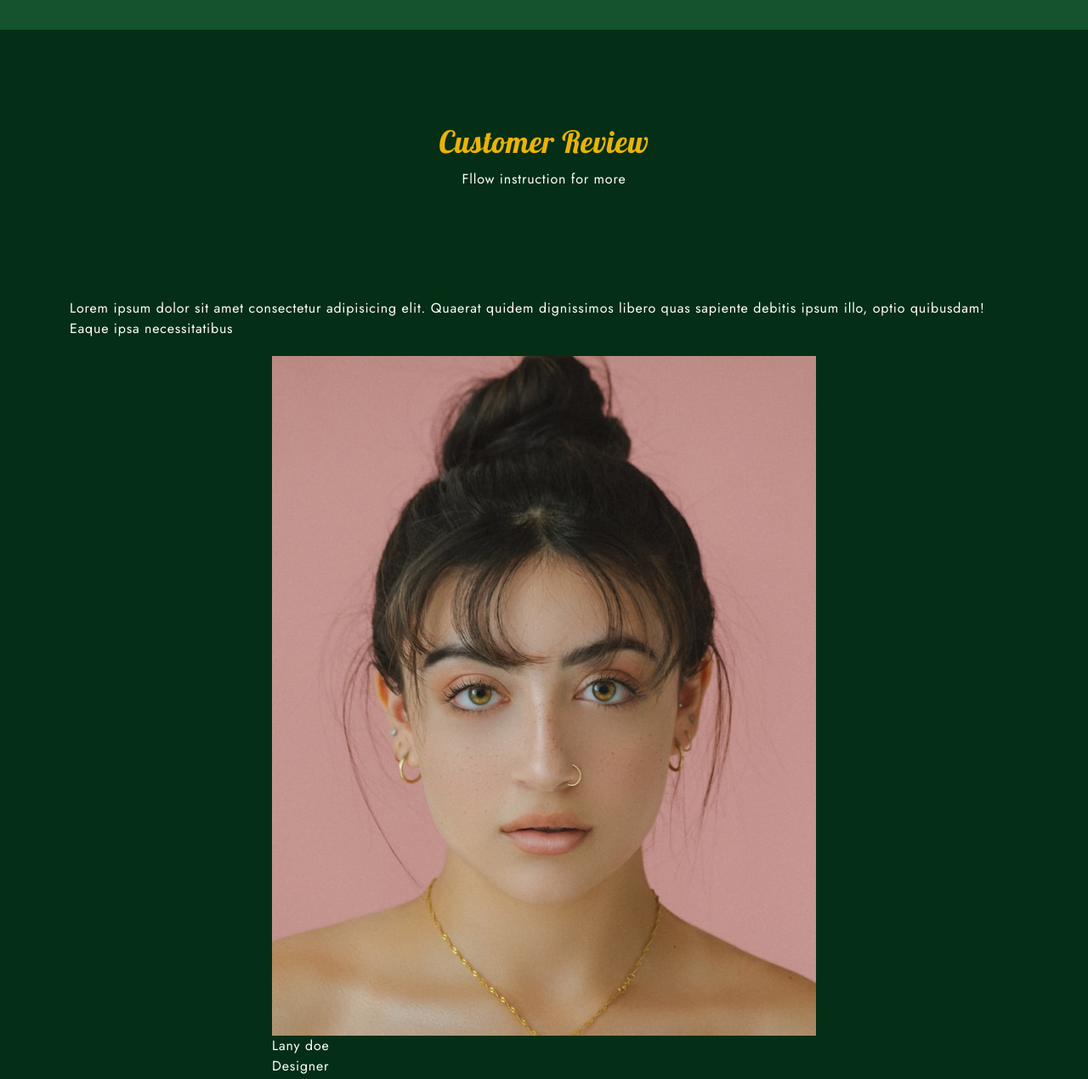
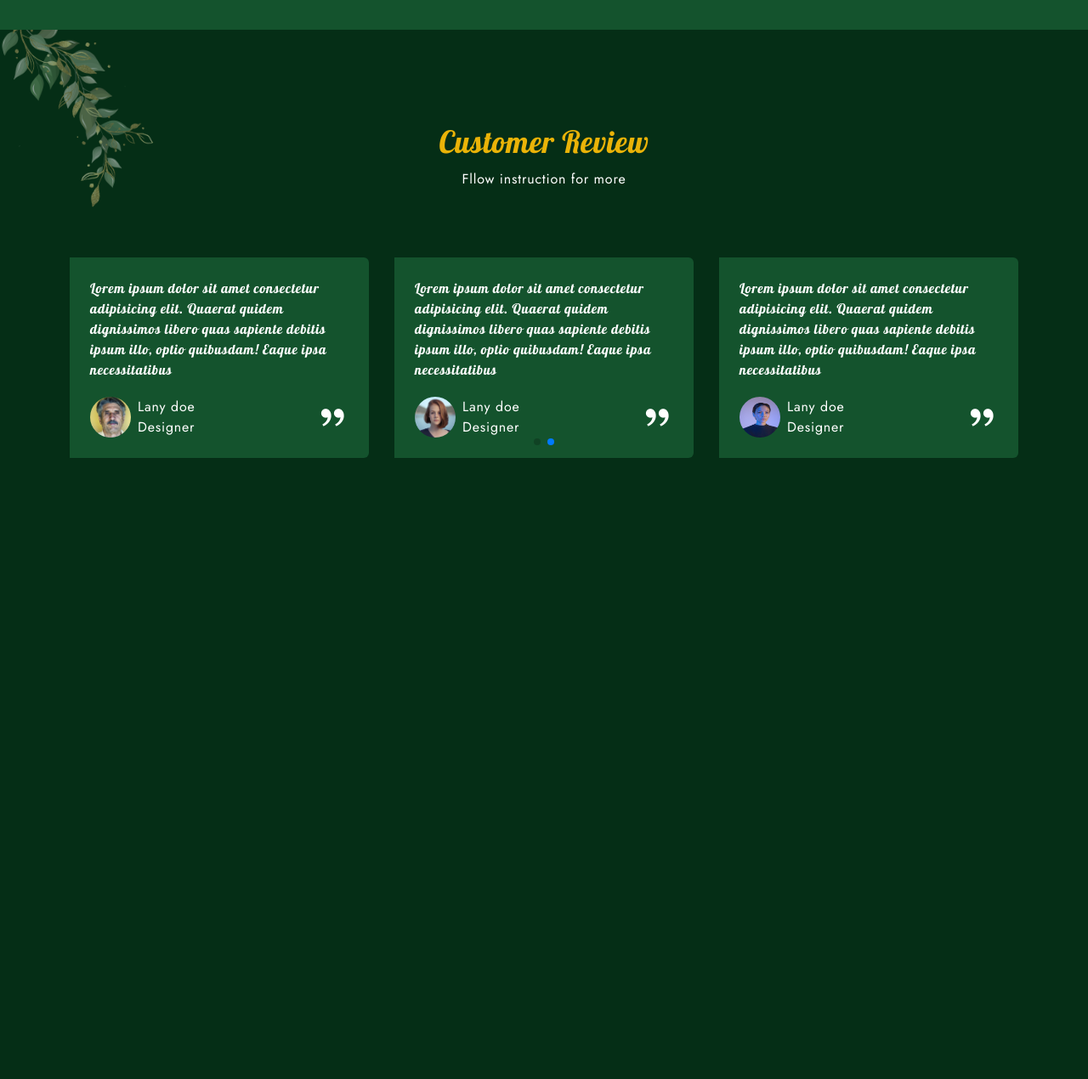
Before and after one commit to IMADWRGH/Nature-s-Haven, a website: page index.html in a window 1280 px wide. Shown: the part 2945-4215 px from the top of the page at 85% size. After the commit the page ends 3708 px from the top, so only its background shows below. Drawn offline with nearby package versions, Linux system fonts and the light colour scheme.

Commit message:
add swiper to section

```diff
--- a/index.html
+++ b/index.html
@@ -17,7 +17,10 @@
       referrerpolicy="no-referrer"
     />
     <script src="https://code.jquery.com/jquery-3.6.0.min.js"></script>
-
+    <link
+      rel="stylesheet"
+      href="https://cdn.jsdelivr.net/npm/swiper@11/swiper-bundle.min.css"
+    />
     <title>My Plant</title>
   </head>
 
@@ -372,7 +375,10 @@
       </section>
 
       <!--~~~~~~~~~~~~~~~ Review ~~~~~~~~~~~~~~~-->
-      <section id="review">
+      <section id="review" class="relative mb-20 md:mb-28 overflow-hidden">
+        <div class="absolute -top-8 -left-12 opacity-50">
+          <img src="assets/img/leaf-4.png" alt="" class="w-40 md:w-52 xl:w-64">
+        </div>
         <div
           class="flex flex-col items-center gap-3 text-center mb-10 md:mb-20"
         >
@@ -380,26 +386,95 @@
           <p class="max-w-2xl">Fllow instruction for more</p>
         </div>
         <div class="container">
-          <div class="py-12">
-            <ul>
-              <li>
-                <div class="flex flex-col gap-5 items-center">
-                  <p>
+          <div class="swiper py-12">
+            <ul class="swiper-wrapper">
+              <li class="swiper-slide">
+                <div class="flex flex-col gap-5 bg-green-900 rounded-r-md p-6">
+                  <p class="font-Lobster">
                     Lorem ipsum dolor sit amet consectetur adipisicing elit.
                     Quaerat quidem dignissimos libero quas sapiente debitis
                     ipsum illo, optio quibusdam! Eaque ipsa necessitatibus
                   </p>
-                  <div>
-                    <img src="assets/img/review-1.jpg" alt="" />
-                    <div>
+                  <div class="flex items-center">
+                    <img
+                      src="assets/img/review-1.jpg"
+                      alt=""
+                      class="w-12 h-12 rounded-full"
+                    />
+                    <div class="ml-2">
                       <p>Lany doe</p>
                       <p>Designer</p>
                     </div>
-                    <i class="ri-double-quotes-r"></i>
+                    <i class="ri-double-quotes-r text-4xl ml-auto"></i>
+                  </div>
+                </div>
+              </li>
+              <li class="swiper-slide">
+                <div class="flex flex-col gap-5 bg-green-900 rounded-r-md p-6">
+                  <p class="font-Lobster">
+                    Lorem ipsum dolor sit amet consectetur adipisicing elit.
+                    Quaerat quidem dignissimos libero quas sapiente debitis
+                    ipsum illo, optio quibusdam! Eaque ipsa necessitatibus
+                  </p>
+                  <div class="flex items-center">
+                    <img
+                      src="assets/img/review-2.jpg"
+                      alt=""
+                      class="w-12 h-12 rounded-full"
+                    />
+                    <div class="ml-2">
+                      <p>Lany doe</p>
+                      <p>Designer</p>
+                    </div>
+                    <i class="ri-double-quotes-r text-4xl ml-auto"></i>
+                  </div>
+                </div>
+              </li>
+              <li class="swiper-slide">
+                <div class="flex flex-col gap-5 bg-green-900 rounded-r-md p-6">
+                  <p class="font-Lobster">
+                    Lorem ipsum dolor sit amet consectetur adipisicing elit.
+                    Quaerat quidem dignissimos libero quas sapiente debitis
+                    ipsum illo, optio quibusdam! Eaque ipsa necessitatibus
+                  </p>
+                  <div class="flex items-center">
+                    <img
+                      src="assets/img/review-3.jpg"
+                      alt=""
+                      class="w-12 h-12 rounded-full"
+                    />
+                    <div class="ml-2">
+                      <p>Lany doe</p>
+                      <p>Designer</p>
+                    </div>
+                    <i class="ri-double-quotes-r text-4xl ml-auto"></i>
+                  </div>
+                </div>
+              </li>
+              <li class="swiper-slide">
+                <div class="flex flex-col gap-5 bg-green-900 rounded-r-md p-6">
+                  <p class="font-Lobster">
+                    Lorem ipsum dolor sit amet consectetur adipisicing elit.
+                    Quaerat quidem dignissimos libero quas sapiente debitis
+                    ipsum illo, optio quibusdam! Eaque ipsa necessitatibus
+                  </p>
+                  <div class="flex items-center">
+                    <img
+                      src="assets/img/review-4.jpg"
+                      alt=""
+                      class="w-12 h-12 rounded-full"
+                    />
+                    <div class="ml-2">
+                      <p>Lany doe</p>
+                      <p>Designer</p>
+                    </div>
+                    <i class="ri-double-quotes-r text-4xl ml-auto"></i>
                   </div>
                 </div>
               </li>
             </ul>
+
+            <div class="swiper-pagination"></div>
           </div>
         </div>
       </section>
@@ -427,7 +502,7 @@
     </button>
 
     <!--~~~~~~~~~~~~~~~ Swiper JS ~~~~~~~~~~~~~~~-->
-
+    <script src="https://cdn.jsdelivr.net/npm/swiper@11/swiper-bundle.min.js"></script>
     <!--~~~~~~~~~~ SCROLLREVEAL ~~~~~~~~~~-->
 
     <script src="./main.js"></script>
--- a/input.css
+++ b/input.css
@@ -60,6 +60,10 @@ h3 {
 
 }
 
-.popular_card:hover img{
+.popular_card:hover img {
     @apply -top-8;
 }
+
+.swiper-pagination-bullet {
+    @apply bg-yellow-500 w-3 h-3;
+}
--- a/main.js
+++ b/main.js
@@ -39,3 +39,32 @@ $(document).ready(function () {
 
     });
 });
+
+
+const swiper = new Swiper('.swiper', {
+    // Optional parameters
+    speed: 400,
+    spaceBetween: 30,
+    autoplay: {
+        delay: 3000,
+        disbleOnInteraction: false
+    },
+
+    // If we need pagination
+    pagination: {
+        el: '.swiper-pagination',
+        clickable: true,
+    },
+    grabCursor: true,
+    breakpoints: {
+        640: {
+            slidesPerView: 1,
+        },
+        768: {
+            slidesPerView: 2,
+        },
+        1024: {
+            slidesPerView: 3,
+        },
+    }
+});
```
Also changed, not shown: output.css.
